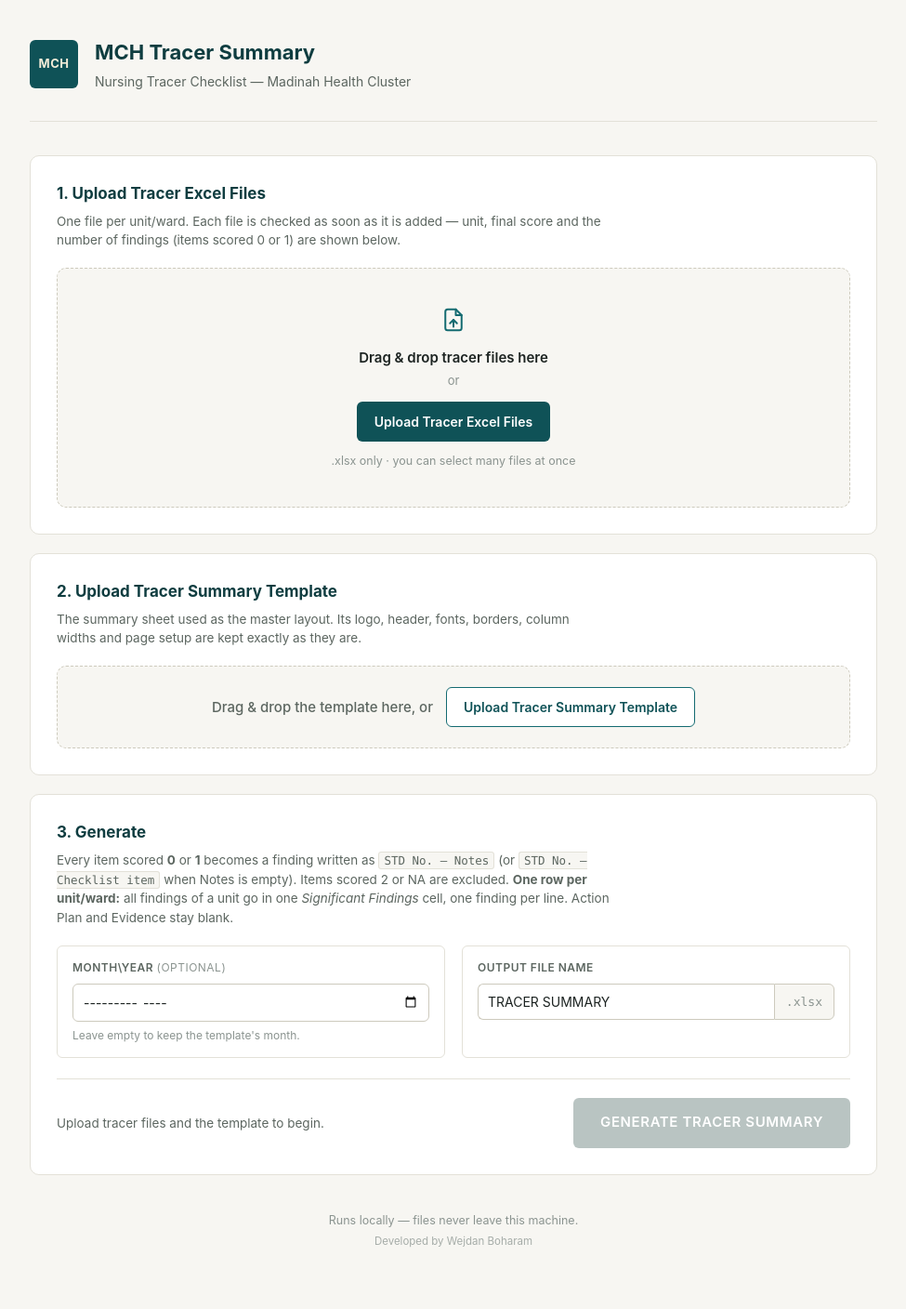
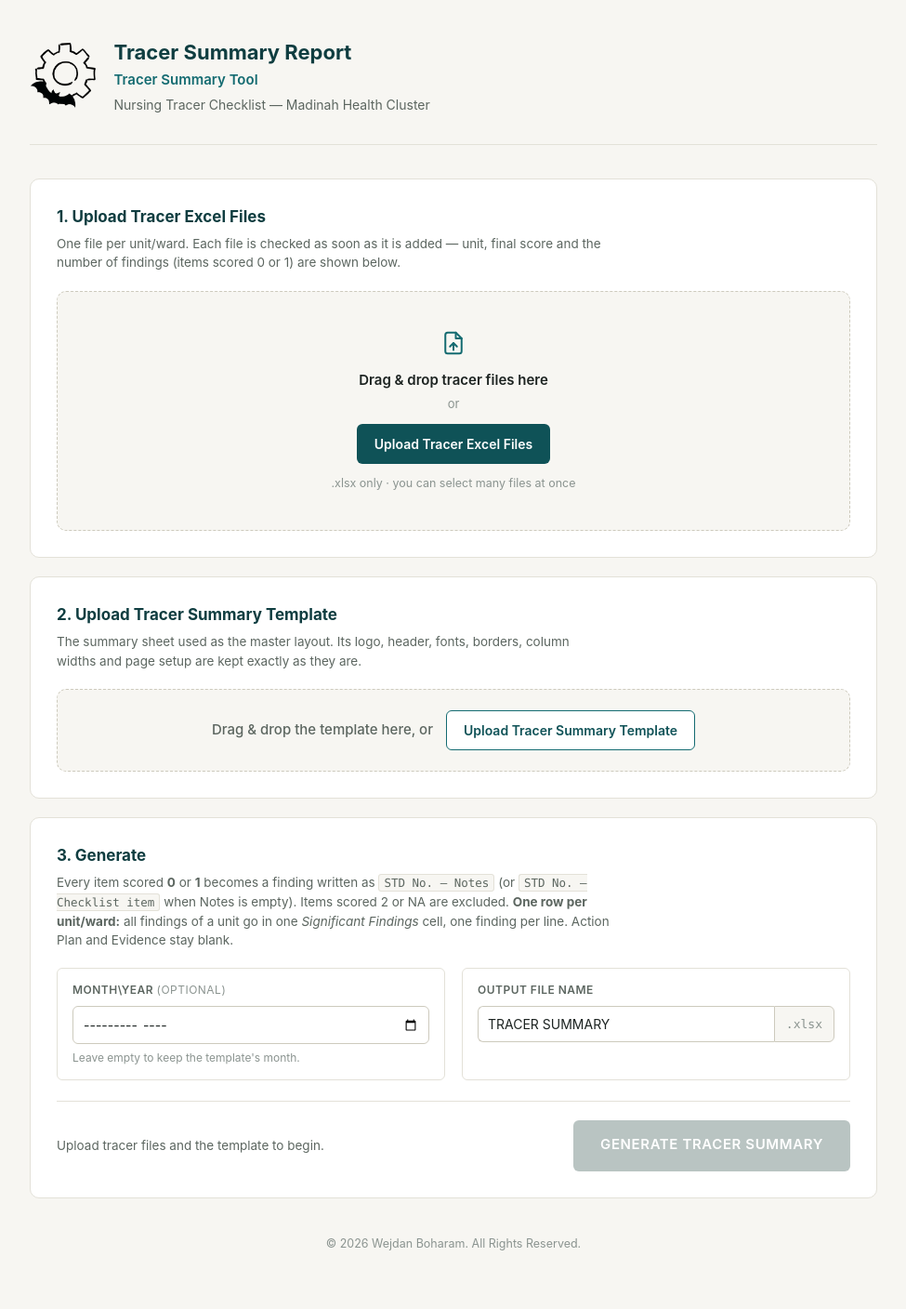
Before and after one commit to Wejdanfb/Tracer-Summery, a Flask app: page / in a window 1280 px wide. Shown: the whole page at 93% size, without its empty margins (152-1127 px from the left). Before the commit the page ends 1342 px from the top, so only its background shows below. Run offline with Flask 2, Linux system fonts and the light colour scheme.

Commit message:
Update UI: new title, subtitle, logo and footer
Co-Authored-By: Claude Opus 5.5 <noreply@anthropic.com>
Claude-Session: https://claude.ai/code/session_01XYYDhmecJfyZzuAGSoEtqN

```diff
--- a/static/style.css
+++ b/static/style.css
@@ -67,6 +67,8 @@ code { font-family: var(--font-mono); font-size: 12.5px; background: var(--paper
 }
 .masthead-text h1 { margin: 0; font-size: 22px; font-weight: 700; color: var(--teal-900); }
 .masthead-text p { margin: 4px 0 0; color: var(--ink-soft); font-size: 14px; }
+.masthead-text p.masthead-subtitle { margin: 2px 0 0; color: var(--teal-600); font-size: 15px; font-weight: 600; }
+.masthead-logo { flex: 0 0 auto; display: block; height: 72px; width: auto; object-fit: contain; }
 
 /* ---------- Panels ---------- */
 .panel {
--- a/templates/index.html
+++ b/templates/index.html
@@ -3,7 +3,7 @@
 <head>
 <meta charset="UTF-8">
 <meta name="viewport" content="width=device-width, initial-scale=1.0">
-<title>MCH Tracer Summary</title>
+<title>Tracer Summary Report</title>
 <link rel="stylesheet" href="/static/style.css">
 </head>
 <body>
@@ -11,9 +11,10 @@
 <div class="page">
 
   <header class="masthead">
-    <div class="masthead-mark" aria-hidden="true">MCH</div>
+    <img class="masthead-logo" src="{{ url_for('static', filename='logo.png') }}" alt="Tracer Summary Report logo">
     <div class="masthead-text">
-      <h1>MCH Tracer Summary</h1>
+      <h1>Tracer Summary Report</h1>
+      <p class="masthead-subtitle">Tracer Summary Tool</p>
       <p>Nursing Tracer Checklist &mdash; Madinah Health Cluster</p>
     </div>
   </header>
@@ -178,8 +179,7 @@
   </main>
 
   <footer>
-    <p>Runs locally &mdash; files never leave this machine.</p>
-    <p class="credit">Developed by Wejdan Boharam</p>
+    <p>&copy; 2026 Wejdan Boharam. All Rights Reserved.</p>
   </footer>
 
 </div>
```
Also changed, not shown: static/logo.png (added).
